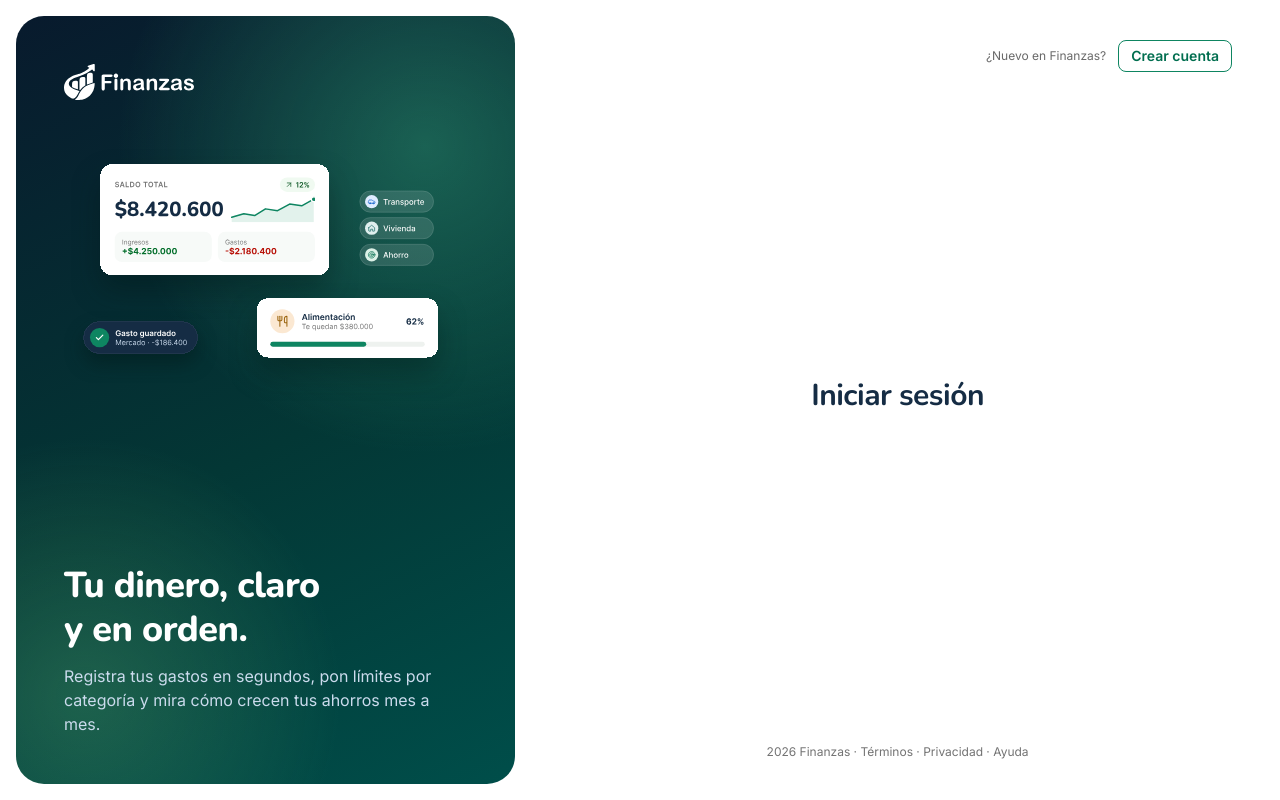
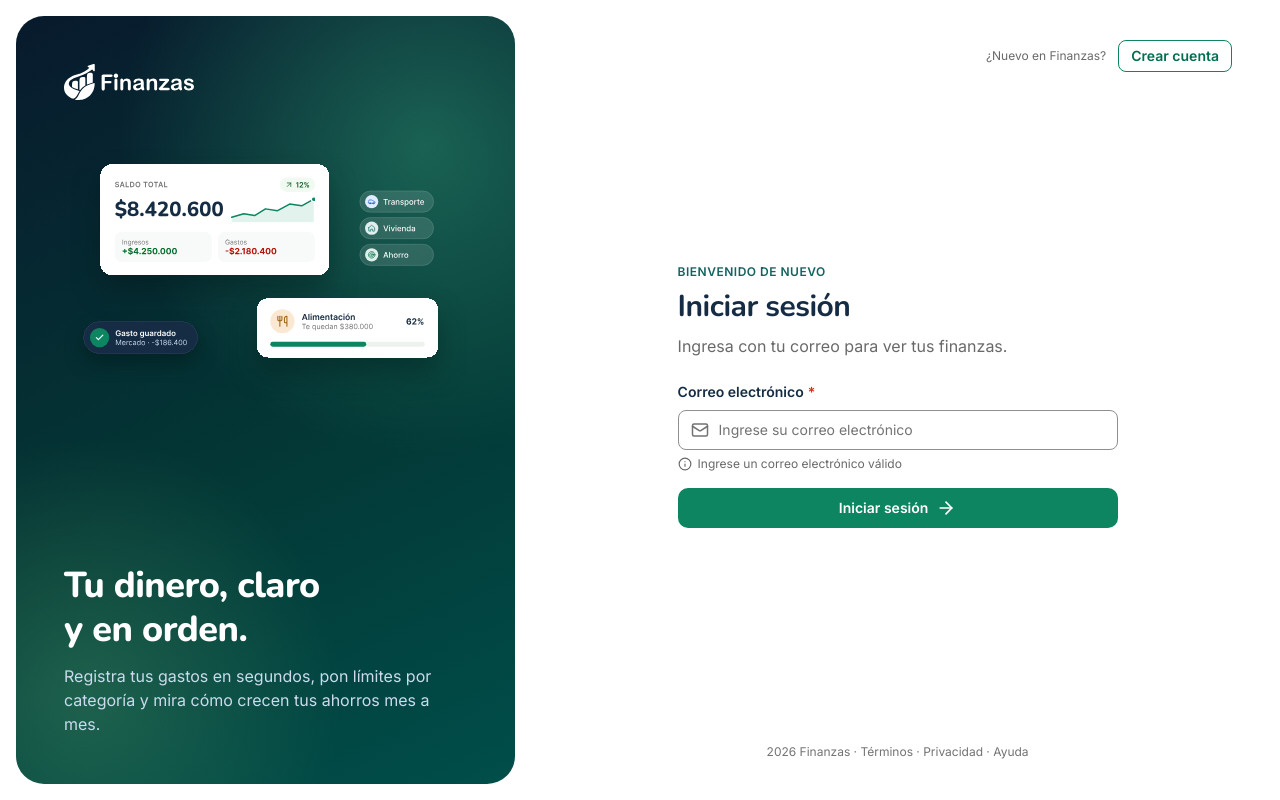
Before and after one commit to Jumasva/app-finanzas, a Next.js app in the folder frontend/: page /ingresar in a window 1280 px wide. Built offline with nearby package versions, Linux system fonts and the light colour scheme.

Commit message:
feat: borrador del formulario de inicio de sesión
Co-Authored-By: Claude Opus 5.5 <noreply@anthropic.com>

```diff
--- a/frontend/src/app/(auth)/ingresar/page.tsx
+++ b/frontend/src/app/(auth)/ingresar/page.tsx
@@ -1,13 +1,33 @@
+import { Button } from "@/components/ui/atoms/Button";
+import { FormField } from "@/components/ui/molecules/FormField";
+import { ArrowRightIcon } from '@/components/ui/atoms/icons';
+import { AuthFormHeader } from "@/features/auth/components/AuthFormHeader";
+
+
 
 export default function LoginPage() {
 
   return (
     <div>
 
-      <h1 className="text-h1">
-        Iniciar sesión
-      </h1>
+      <AuthFormHeader />
 
+      <form className="flex flex-col gap-4 mt-6 w-[440px]">
+        <FormField
+          label="Correo electrónico"
+          type="email"
+          placeholder="Ingrese su correo electrónico"
+          required
+          helper="Ingrese un correo electrónico válido"
+        />
+
+        <Button type="submit" iconRight={ArrowRightIcon}>
+          Iniciar sesión
+        </Button>
+
+
+
+      </form>
     </div>
   );
 }
```
